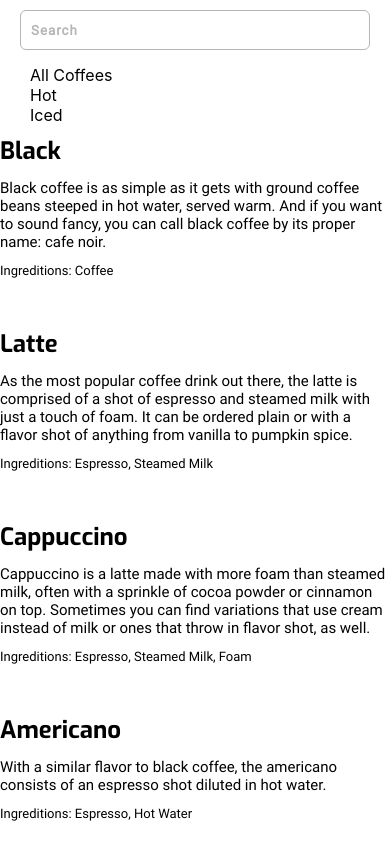
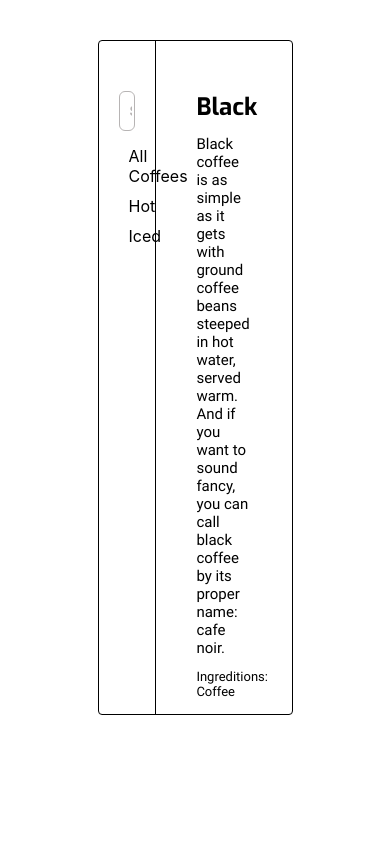
Before and after one commit to onurvarsak/coffee-app, a React (Create React App) app: page / in a window 390 px wide. Shown: the top 844 px of the page. Built offline with nearby package versions, Linux system fonts and the light colour scheme.

Commit message:
finished all design without responsive

```diff
--- a/src/App.css
+++ b/src/App.css
@@ -1,3 +1,15 @@
+.AppContainer {
+  display: flex;
+  flex-direction: row;
+  height: 80vh;
+  width: 50%;
+  border: 1px solid black;
+  border-radius: 4px;
+  margin: auto;
+  margin-top: 40px;
+  box-sizing: border-box;
+
+}
 .App {
   text-align: center;
 }
--- a/src/App.js
+++ b/src/App.js
@@ -1,8 +1,8 @@
 import React, { useEffect, useState } from 'react';
-import Coffee from './client/components/bussiness/coffee/Coffee'
 import { getCoffees } from './server/CoffeeWs';
 import './App.css';
 import LeftSide from './client/components/bussiness/LeftSide/LeftSide';
+import RightSide from './client/components/bussiness/RightSide/RightSide';
 
 function App() {
   const [allCoffeesData, setAllCoffeesData] = useState([])
@@ -78,25 +78,12 @@ function App() {
 
 
   return (
-    <div>
+    <div className="AppContainer">
       <LeftSide categories={coffeeCategories}
         searchKey={searchKey}
         onChangeSearchKey={searchInputOnChange}
         onChangeSelectCategory={onChangeSelectCategory} />
-      {
-        filteredCoffees.map(coffee => {
-          return <Coffee
-            title={coffee.title}
-            description ={coffee.description}
-            ingredients ={coffee.ingredients}
-            category = {coffee.category}
-            id = {coffee.id}
-            key={coffee.id.toString()}
-          />
-        })
-      }
-
-
+      <RightSide filteredCoffeeData={filteredCoffees} />
     </div>
   );
 }
--- /dev/null
+++ b/src/client/components/bussiness/RightSide/RightSide.js
@@ -0,0 +1,36 @@
+import React from 'react';
+import PropTypes from 'prop-types'
+import '../../../styles/RightSide.css';
+import Coffee from '../coffee/Coffee';
+
+
+function RightSide({
+    filteredCoffeeData,
+}) {
+
+  return (
+    <div className="RightSideContainer">
+      {
+        filteredCoffeeData.map(coffee => {
+          return <Coffee
+            title={coffee.title}
+            description ={coffee.description}
+            ingredients ={coffee.ingredients}
+            category = {coffee.category}
+            id = {coffee.id}
+            key={coffee.id.toString()}
+          />
+        })
+      }
+    </div>
+  );
+}
+
+RightSide.propTypes = {
+    filteredCoffeeData: PropTypes.array
+}
+
+RightSide.defaultProps = {
+    filteredCoffeeData: [],
+};
+export default RightSide;
--- a/src/client/components/bussiness/coffee/Coffee.js
+++ b/src/client/components/bussiness/coffee/Coffee.js
@@ -27,7 +27,7 @@ function Coffee({
 
 
   return (
-    <div className="Container">
+    <div className="CoffeeContainer">
         <div className="Title">{title}</div>
         <div className="Description">{description}</div>
         <div className="Ingredients">Ingreditions: {getIngreditionWithFormat()}</div>
--- a/src/client/styles/Coffee.css
+++ b/src/client/styles/Coffee.css
@@ -1,4 +1,4 @@
-.Container {
+.CoffeeContainer {
     margin-bottom: 50px;
 }
 .Title {
--- a/src/client/styles/LeftSide.css
+++ b/src/client/styles/LeftSide.css
@@ -1,6 +1,7 @@
 .Button {
     text-transform: capitalize;
     padding-left: 10px;
+    margin-bottom: 10px;
     cursor: pointer;
 }
 
@@ -33,5 +34,7 @@
 .LeftSideContainer {
     box-sizing: border-box;
     padding: 10px 20px;
-    width: 100%;
+    width: 30%;
+    border-right: 1px solid black;
+    padding-top: 50px;
 }
--- /dev/null
+++ b/src/client/styles/RightSide.css
@@ -0,0 +1,9 @@
+.RightSideContainer {
+    display: flex;
+    flex-direction: column;
+    overflow: scroll;
+    width: 70%;
+    padding-top: 50px;
+    padding-left: 40px;
+    padding-right: 40px;
+}
```
